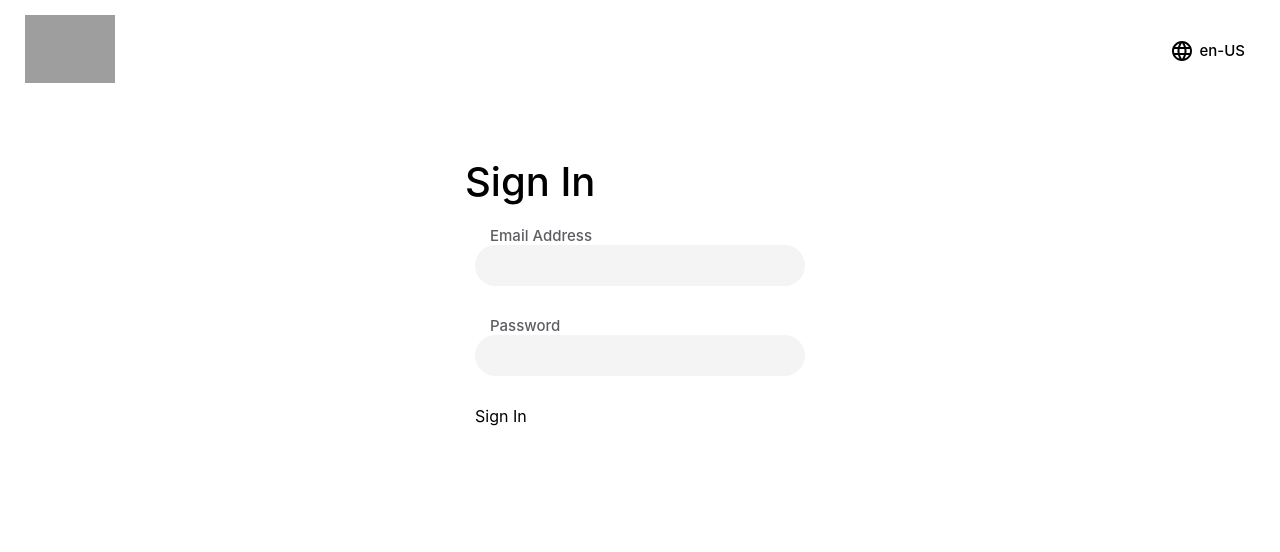
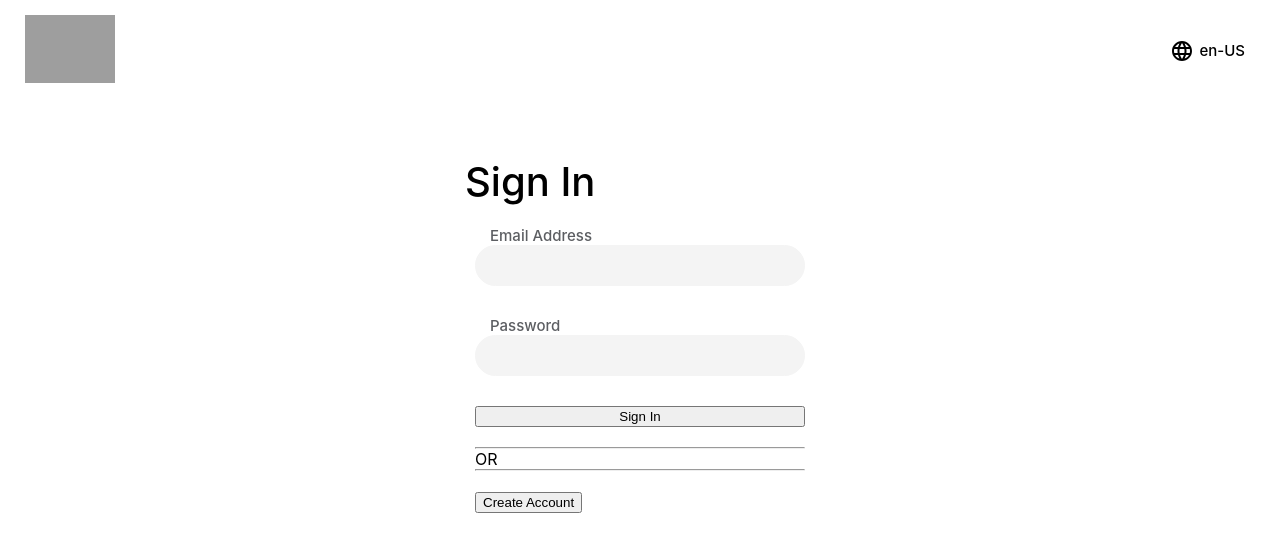
Before and after one commit to agalloch88/TeslaSite, a React (Create React App) app: page /login in a window 1280 px wide. Shown: the top 552 px of the page. Built offline with nearby package versions, Linux system fonts and the light colour scheme; grey boxes are pictures that could not be loaded.

Commit message:
create ButtonSecondary component

```diff
--- a/src/ButtonPrimary.jsx
+++ b/src/ButtonPrimary.jsx
@@ -2,9 +2,9 @@ import React from 'react';
 import './ButtonPrimary.css';
 
 function ButtonPrimary({name, type, onClick}) {
-  return <div className="buttonPrimary" onClick={onClick} type={type}>
+  return <button className="buttonPrimary" onClick={onClick} type={type}>
     {name}
-  </div>;
+  </button>;
 }
 
 export default ButtonPrimary;
--- /dev/null
+++ b/src/ButtonSecondary.jsx
@@ -0,0 +1,8 @@
+import React from 'react';
+import './ButtonSecondary.css';
+
+function ButtonSecondary() {
+  return <button>Create Account</button>;
+}
+
+export default ButtonSecondary;
--- a/src/Login.css
+++ b/src/Login.css
@@ -81,3 +81,7 @@
   border: 1px solid #d6d6d6;
   transition: all 0.2s;
 }
+
+.login__form > button {
+
+}
--- a/src/Login.jsx
+++ b/src/Login.jsx
@@ -3,6 +3,7 @@ import { Link } from "react-router-dom";
 import "./Login.css";
 import LanguageOutlinedIcon from "@material-ui/icons/LanguageOutlined";
 import ButtonPrimary from './ButtonPrimary';
+import ButtonSecondary from "./ButtonSecondary";
 
 function Login() {
   const [email, setEmail] = useState("");
@@ -47,6 +48,12 @@ function Login() {
           />
           <ButtonPrimary name='Sign In' type='submit' onClick={signIn}/>
         </form>
+        <div className="login__divider">
+            <hr /> <span>OR</span> <hr />
+        </div>
+        <Link to='/signup'>
+            <ButtonSecondary name='Create Account' />
+        </Link>
       </div>
     </div>
   );
```
Also changed, not shown: src/ButtonSecondary.css (added).
